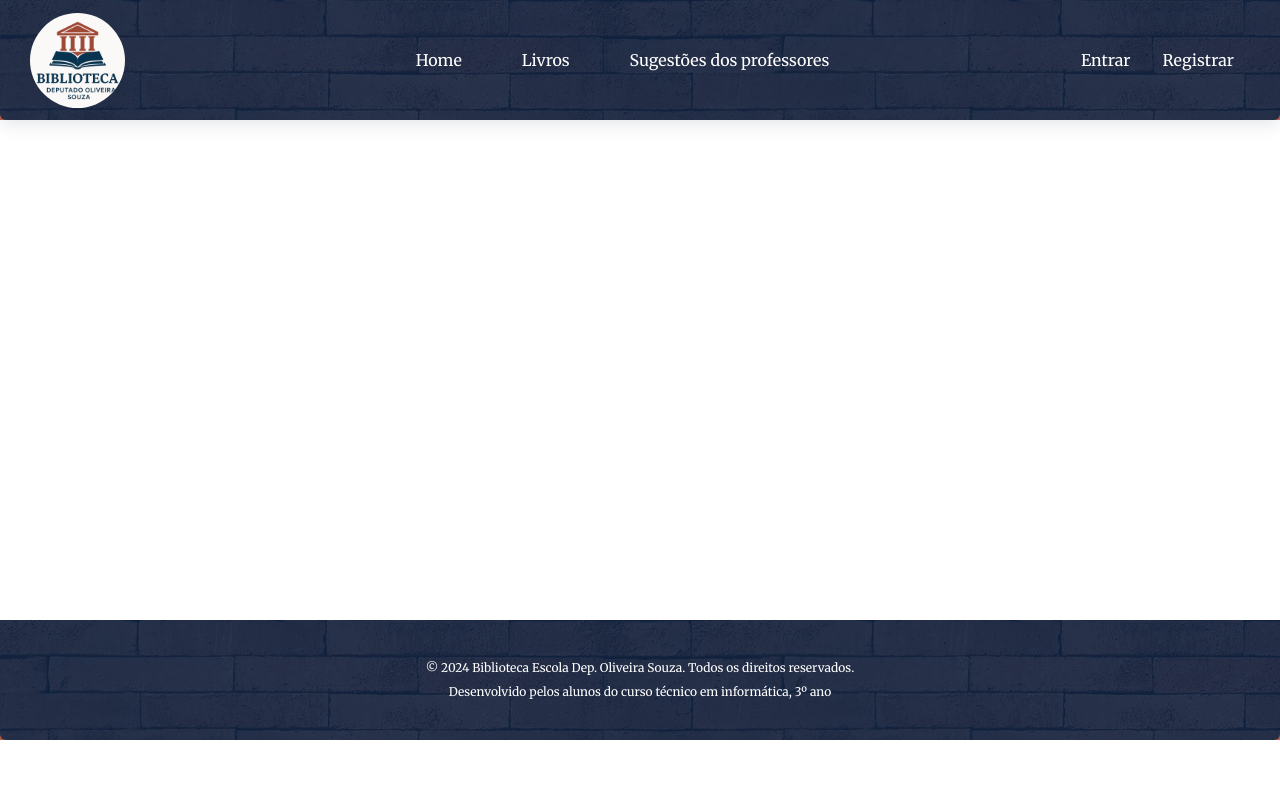
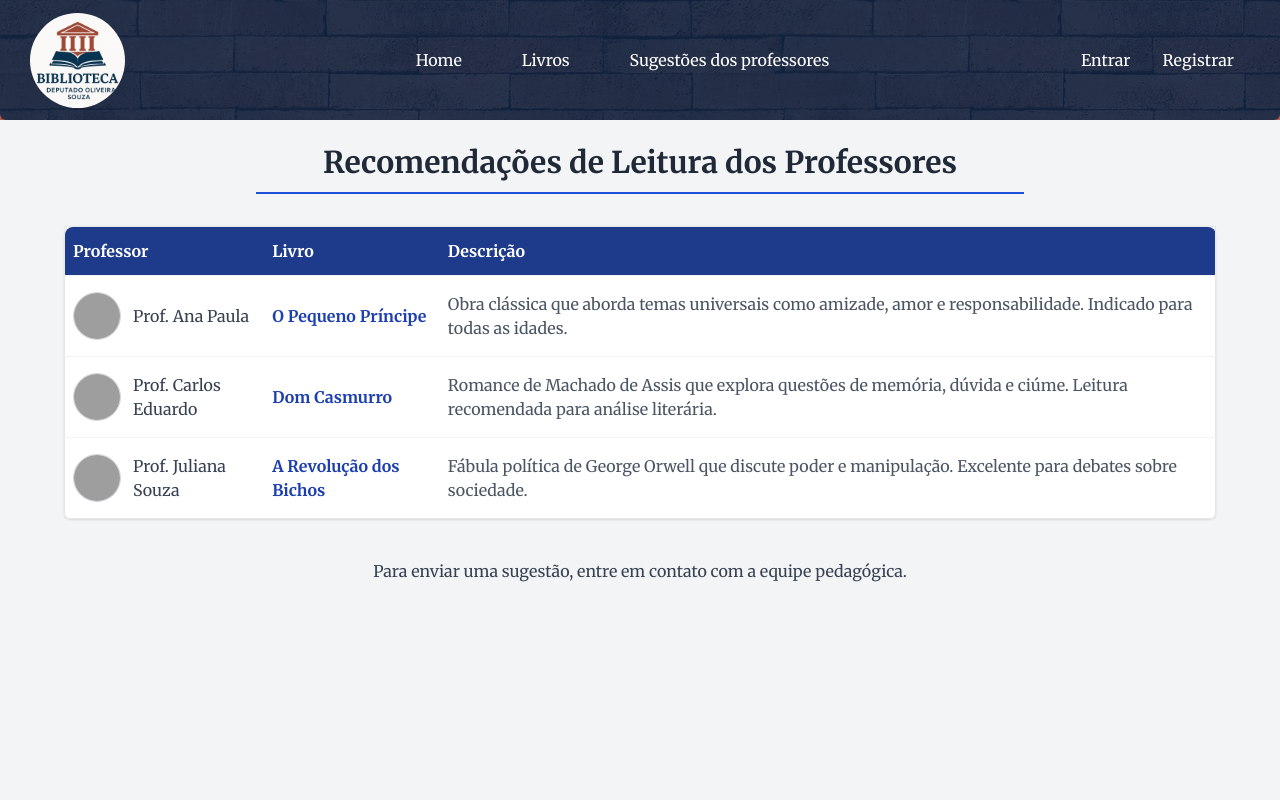
Before and after one commit to WindsorAgatha/biblioteca-react, a React (Create React App) app: page /#/sugestoes in a window 1280 px wide. Shown: the top 800 px of the page. Built offline with nearby package versions, Linux system fonts and the light colour scheme; grey boxes are pictures that could not be loaded.

Commit message:
Adicionado link das sugestões dos professores no header

```diff
--- a/src/App.js
+++ b/src/App.js
@@ -13,6 +13,7 @@ import UserProfile from './components/UserProfile';
 import BookDetails from './components/BookDetails';
 import BlurBg from './components/BlurBg';
 import Events from './components/Events';
+import TeacherSuggestions from './components/TeacherSuggestions';
 
 function App() {
 
@@ -48,6 +49,7 @@ function App() {
               {/* <Route path="/detalhelivro" element={<BookDetails />} /> */}
               <Route path="/livros/:id" element={<BookDetails />} />
               <Route path="/eventos" element={<Events />} />
+              <Route path="/sugestoes" element={<TeacherSuggestions />} />
             </Routes>
           </BlurBg>
           <Footer />
--- a/src/components/Header.jsx
+++ b/src/components/Header.jsx
@@ -99,7 +99,7 @@ function Header({ setLoginOpen, setRegisterOpen, setBlurBg }) {
               <Link to="/Livros" className="text-white hover:text-blue-300 transition-colors duration-300">Livros</Link>
             </li>
             <li className="flex items-center gap-2 rounded px-[14px] py-[6px] justify-center">
-              <Link to="#" className="text-white hover:text-blue-300 transition-colors duration-300">Sugestões dos professores</Link>
+              <Link to="/sugestoes" className="text-white hover:text-blue-300 transition-colors duration-300">Sugestões dos professores</Link>
             </li>
           </ul>
         </div>
```
